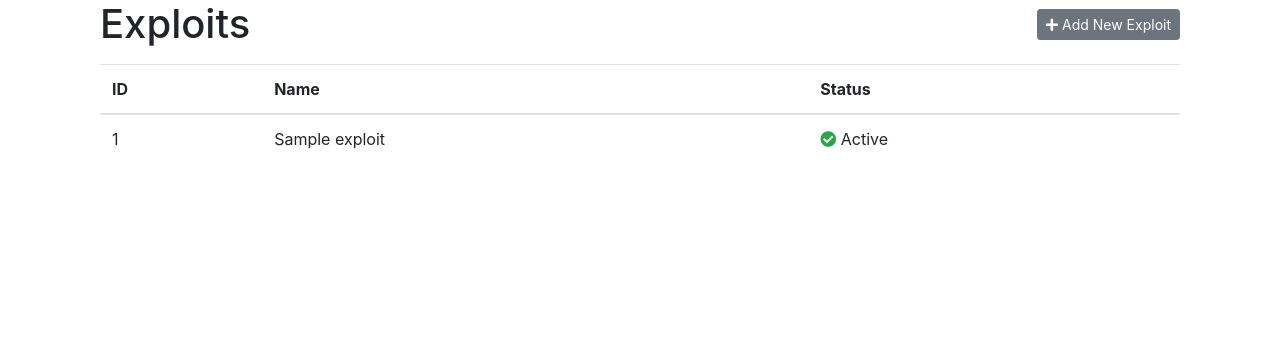
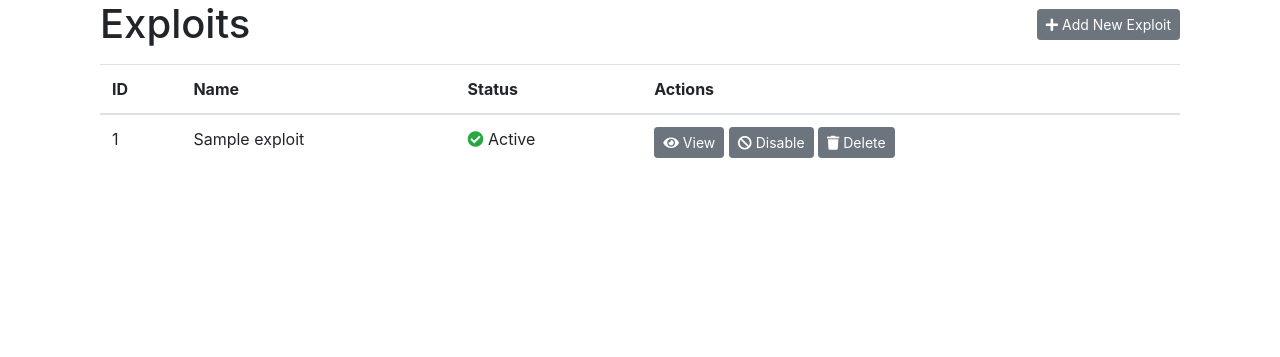
Before and after one commit to Cillian-Collins/thorium, a Flask app: page /exploits in a window 1280 px wide. Shown: the part 66-423 px from the top of the page. Run offline with Flask 3, Linux system fonts and the light colour scheme; tables that the repository leaves empty hold one stand-in row (values such as "Sample post"); some libraries are stand-ins or nearby versions.

Commit message:
Adding view endpoint, buttons, tidying and updating README

```diff
--- a/runner/requirements.txt
+++ b/runner/requirements.txt
@@ -0,0 +1 @@
+redis
--- a/server/app/db.py
+++ b/server/app/db.py
@@ -44,6 +44,23 @@ def fetch_exploits():
     return items
 
 
+def fetch_exploit_name_by_id(exploit_id):
+    # Create a new database connection for this thread
+    conn = sqlite3.connect('/database/database.db')
+    cursor = conn.cursor()
+    cursor.execute("SELECT name FROM exploits WHERE id = ?", (exploit_id,))
+    items = cursor.fetchall()
+
+    # Close the cursor and connection within this thread
+    cursor.close()
+    conn.close()
+
+    if len(items) == 0 or len(items[0]) == 0:
+        return None
+
+    return items[0][0]
+
+
 def fetch_submissions():
     # Create a new database connection for this thread
     conn = sqlite3.connect('/database/database.db')
--- a/server/app/routes/frontend.py
+++ b/server/app/routes/frontend.py
@@ -1,5 +1,6 @@
-from app.db import fetch_exploits, fetch_submissions
-from flask import Blueprint, render_template
+from app.db import fetch_exploits, fetch_submissions, fetch_exploit_name_by_id
+from flask import Blueprint, render_template, abort
+import os
 import sqlite3
 import threading
 
@@ -42,3 +43,29 @@ def exploits():
 @frontend.route('/exploits/add')
 def add_exploit():
     return render_template("add_exploit.html")
+
+
+@frontend.route('/exploits/<exploit_id>')
+def view_exploit(exploit_id):
+    local = threading.local()
+
+    if not hasattr(local, "conn"):
+        local.conn = sqlite3.connect('/database/database.db')
+
+    exploit_name = fetch_exploit_name_by_id(exploit_id)
+    if not exploit_name:
+        return abort(404)
+
+    # Define the path to the exploit file
+    exploit_file_path = f'/exploits/{exploit_name}'
+
+    # Check if the file exists
+    if os.path.isfile(exploit_file_path):
+        # If the file exists, read its content
+        with open(exploit_file_path, 'r') as exploit_file:
+            exploit_content = exploit_file.read()
+    else:
+        # If the file doesn't exist, set the content to an error message or handle it as needed
+        exploit_content = "Exploit content not found."
+
+    return render_template("view_exploit.html", exploit_name=exploit_name, exploit_content=exploit_content)
--- a/server/templates/base.html
+++ b/server/templates/base.html
@@ -5,6 +5,11 @@
     <!-- Include Bootstrap CSS and Font Awesome via CDNs -->
     <link rel="stylesheet" href="https://maxcdn.bootstrapcdn.com/bootstrap/4.5.2/css/bootstrap.min.css">
     <link rel="stylesheet" href="https://cdnjs.cloudflare.com/ajax/libs/font-awesome/5.15.1/css/all.min.css">
+    <!-- Include Prism for Python code parsing -->
+    <link rel="stylesheet" href="https://cdnjs.cloudflare.com/ajax/libs/prism/1.23.0/themes/prism.min.css">
+    <script src="https://cdnjs.cloudflare.com/ajax/libs/prism/1.23.0/prism.min.js"></script>
+    <script src="https://cdnjs.cloudflare.com/ajax/libs/prism/1.23.0/components/prism-python.min.js"></script>
+
     <style>
         html, body {
             height: 100%;
--- a/server/templates/exploits.html
+++ b/server/templates/exploits.html
@@ -16,6 +16,7 @@
                 <th>ID</th>
                 <th>Name</th>
                 <th>Status</th>
+                <th>Actions</th>
             </tr>
         </thead>
         <tbody>
@@ -31,14 +32,74 @@
                                 <i class="fas fa-times-circle text-danger"></i> Inactive
                             {% endif %}
                         </td>
+                        <td>
+                            <!-- View button -->
+                            <button class="btn btn-secondary btn-sm view-exploit" data-id="{{ exploit[0] }}">
+                                <i class="fas fa-eye"></i> View
+                            </button>
+                            <!-- Disable button -->
+                            <button class="btn btn-secondary btn-sm disable-exploit" data-id="{{ exploit[0] }}">
+                                <i class="fas fa-ban"></i> Disable
+                            </button>
+                            <!-- Delete button -->
+                            <button class="btn btn-secondary btn-sm delete-exploit" data-id="{{ exploit[0] }}">
+                                <i class="fas fa-trash"></i> Delete
+                            </button>
+                        </td>
                     </tr>
                 {% endfor %}
             {% else %}
                 <tr>
-                    <td colspan="3">No exploits available.</td>
+                    <td colspan="4">No exploits available.</td>
                 </tr>
             {% endif %}
         </tbody>
     </table>
 </div>
+
+<script type="text/javascript">
+    document.addEventListener("DOMContentLoaded", function() {
+        // Handle the "View" button click
+        document.querySelectorAll(".view-exploit").forEach(function(button) {
+            button.addEventListener("click", function() {
+                var exploitId = this.getAttribute("data-id");
+                window.location.href = '/exploits/' + exploitId;
+            });
+        });
+
+        // Handle the "Disable" button click
+        document.querySelectorAll(".disable-exploit").forEach(function(button) {
+            button.addEventListener("click", function() {
+                var exploitId = this.getAttribute("data-id");
+                sendDeleteRequest('/api/exploits/' + exploitId + '?disable=true');
+            });
+        });
+
+        // Handle the "Delete" button click
+        document.querySelectorAll(".delete-exploit").forEach(function(button) {
+            button.addEventListener("click", function() {
+                var exploitId = this.getAttribute("data-id");
+                if (confirm("Are you sure you want to delete this exploit?")) {
+                    sendDeleteRequest('/api/exploits/' + exploitId + '?disable=false');
+                }
+            });
+        });
+
+        function sendDeleteRequest(url) {
+            fetch(url, {
+                method: 'DELETE'
+            })
+            .then(function(response) {
+                if (response.ok) {
+                    // Handle the success response here
+                } else {
+                    // Handle the error here
+                }
+            })
+            .catch(function(error) {
+                // Handle network or other errors
+            });
+        }
+    });
+</script>
 {% endblock %}
```
Also changed, not shown: runner/runner.py (+9 -1 lines), server/templates/view_exploit.html (added, +29 -0 lines), README.md.
